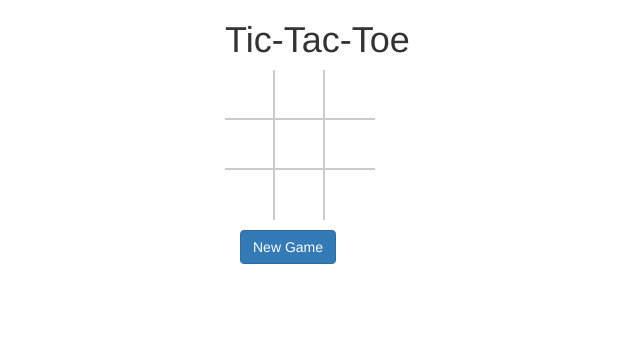
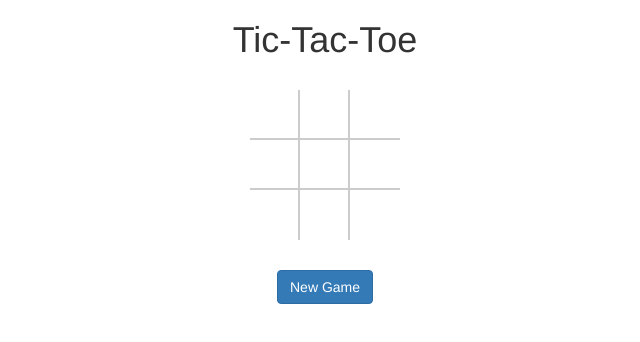
Before and after one commit to bootcamp-s17/js-tictactoe, a plain HTML site: page tictactoe/index.html in a window 1280 px wide. Shown: the whole page, without its empty margins (315-955 px from the left). Drawn offline with nearby package versions, Linux system fonts and the light colour scheme.

Commit message:
Improved styling

```diff
--- a/tictactoe/index.html
+++ b/tictactoe/index.html
@@ -21,12 +21,11 @@
 </head>
 <body>
   <div class="tictactoe container">
-    <div class="row">
-      <h1>Tic-Tac-Toe</h1>
+    <h1 class="text-center">Tic-Tac-Toe</h1>
+    <div class="row bg-info img-rounded" id="notification">
+      <p class="text-center" id="winnerMessage"></p>
     </div>
-    <div class="row " id="notification">
-      <p id="winnerMessage"></p>
-    </div>
+    <div id="gameBoard">
       <div class="row">
         <div class="space col-xs-4 line-right line-bottom"></div>
         <div class="space col-xs-4 line-right line-bottom"></div>
@@ -42,10 +41,9 @@
         <div class="space col-xs-4 line-right"></div>
         <div class="space col-xs-4"></div>
       </div>
-    <div class="row restartRow">
-      <div class="col-md-12">
+    </div>
+    <div class="row center-text">
       <button class="btn btn-primary" id="restartButton">New Game</button>
-      </div>
     </div>
   </div>
 
--- a/tictactoe/style.css
+++ b/tictactoe/style.css
@@ -1,13 +1,26 @@
 .tictactoe {
-  width: 200px;
+  width: 250px;
 }
 
-.notification {
+#notification {
   display: none;
 }
 
-.restartRow {
-  padding-top: 10px;
+#winnerMessage {
+  font-weight: bold;
+  padding: 10px 10px 5px 10px;
+}
+
+#gameBoard {
+  margin-left: 50px;
+  padding-top: 20px;
+  padding-bottom: 30px;
+}
+
+#restartButton {
+  display: block;
+  margin-left: auto;
+  margin-right: auto;
 }
 
 .space {
```
Lines whose indentation alone changed are shown as unchanged.
